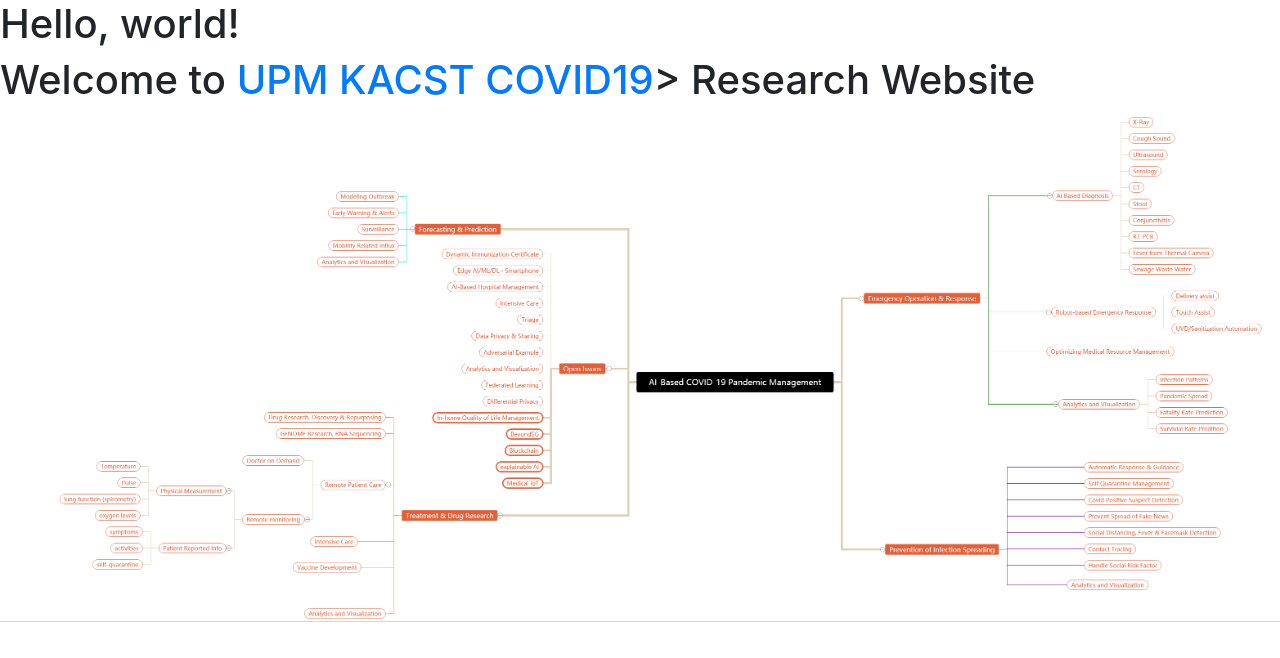
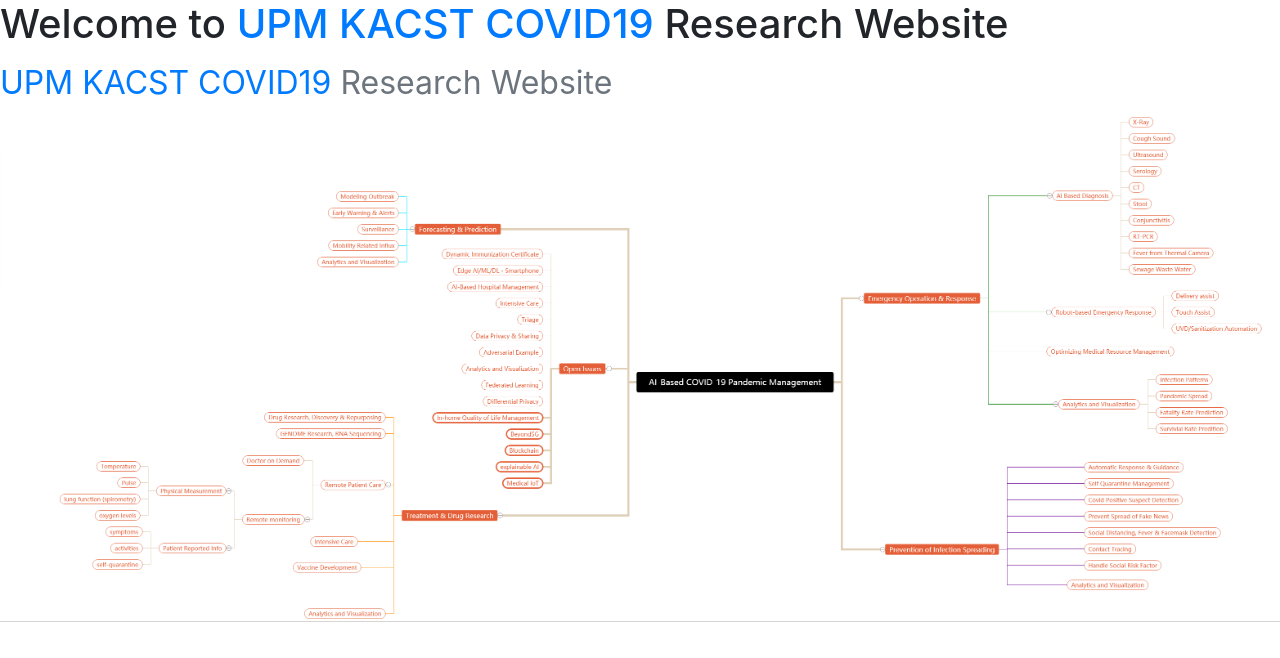
Before and after one commit to upm-kacst-covid19/upm-kacst-covid19.github.io, a plain HTML site: page index.html in a window 1280 px wide. Drawn offline with nearby package versions, Linux system fonts and the light colour scheme.

Commit message:
Update index.html

```diff
--- a/index.html
+++ b/index.html
@@ -8,12 +8,14 @@
     <!-- Bootstrap CSS -->
     <link rel="stylesheet" href="https://maxcdn.bootstrapcdn.com/bootstrap/4.0.0/css/bootstrap.min.css" integrity="sha384-Gn5384xqQ1aoWXA+058RXPxPg6fy4IWvTNh0E263XmFcJlSAwiGgFAW/dAiS6JXm" crossorigin="anonymous">
 
-    <title>UPM KACST COVID19 Website</title>
+    <title>UPM KACST COVID-19 Website</title>
   </head>
   <body>
-    <h1>Hello, world!</h1>
-    <h1> Welcome to <span class="text-primary">UPM KACST COVID19</span>> Research Website </h1>
-    <img src="images/domains.png" class="img-fluid" alt="Responsive image">
+    <h1> Welcome to <span class="text-primary">UPM KACST COVID19</span> Research Website </h1>
+    <h1>
+      <small class="text-muted"><span class="text-primary"> UPM KACST COVID19</span> Research Website </small>
+    </h1>
+    <img src="images/domains.png" class="img-fluid" alt="Responsive image" class="rounded">
     <!-- Optional JavaScript -->
     <!-- jQuery first, then Popper.js, then Bootstrap JS -->
     <script src="https://code.jquery.com/jquery-3.2.1.slim.min.js" integrity="sha384-KJ3o2DKtIkvYIK3UENzmM7KCkRr/rE9/Qpg6aAZGJwFDMVNA/GpGFF93hXpG5KkN" crossorigin="anonymous"></script>
```
